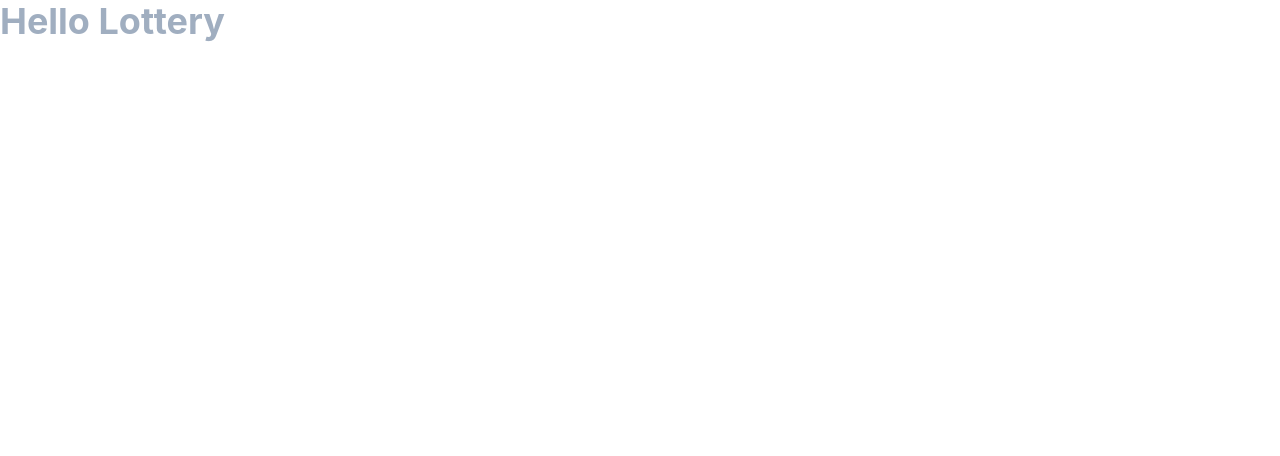
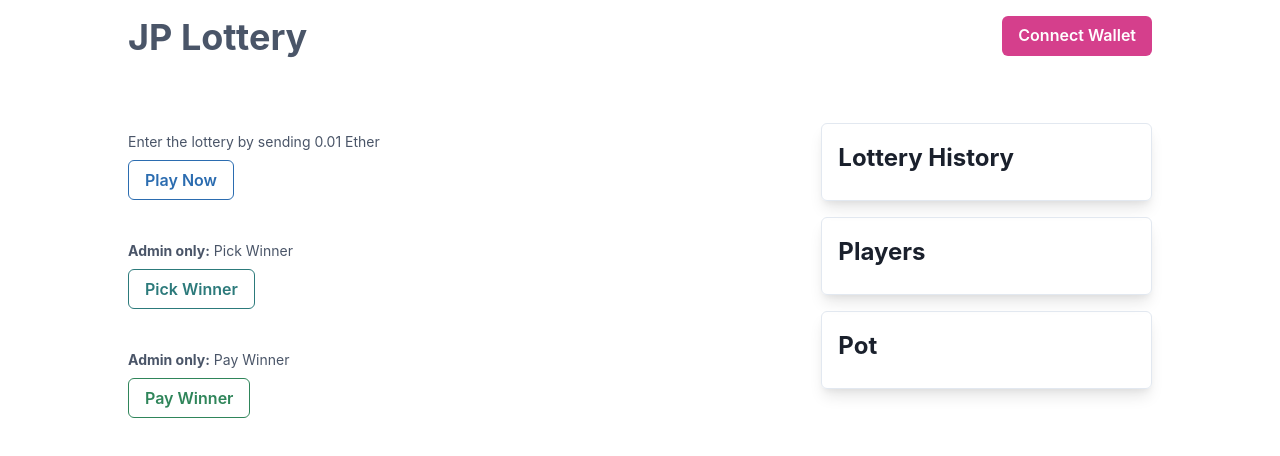
Before and after one commit to Tomosuke0930/JP_Lottery, a Next.js app in the folder lottery-frontend/: page / in a window 1280 px wide. Shown: the top 456 px of the page. Built offline with nearby package versions, Linux system fonts and the light colour scheme.

Commit message:
add-markup

```diff
--- /dev/null
+++ b/lottery-frontend/layout/Layout.tsx
@@ -0,0 +1,17 @@
+import { Box, Container, ContainerProps } from '@chakra-ui/react'
+import { ReactNode, VFC } from 'react'
+
+type Props = ContainerProps & {
+  children: ReactNode
+}
+
+export const Layout: VFC<Props> = ({ children, maxW = '6xl' }) => {
+  return (
+    <>
+      <Container maxW={maxW} px='16' py='4'>
+        {children}
+        <Box h='16' />
+      </Container>
+    </>
+  )
+}
--- a/lottery-frontend/layout/index.ts
+++ b/lottery-frontend/layout/index.ts
@@ -1 +1,2 @@
-export * from "./theme";
+export * from './theme'
+export * from './Layout'
--- a/lottery-frontend/package.json
+++ b/lottery-frontend/package.json
@@ -19,8 +19,8 @@
   },
   "devDependencies": {
     "@types/node": "17.0.25",
-    "@types/react": "18.0.6",
-    "@types/react-dom": "18.0.2",
+    "@types/react": "^16.9.9",
+    "@types/react-dom": "^16.9.9",
     "eslint": "8.13.0",
     "eslint-config-next": "12.1.5",
     "typescript": "4.6.3"
--- a/lottery-frontend/pages/index.tsx
+++ b/lottery-frontend/pages/index.tsx
@@ -1,14 +1,102 @@
-import { Heading } from '@chakra-ui/react'
+import {
+  Box,
+  Button,
+  Flex,
+  Grid,
+  GridItem,
+  Heading,
+  Spacer,
+  Text,
+} from '@chakra-ui/react'
 import type { NextPage } from 'next'
-import Head from 'next/head'
-import Image from 'next/image'
-import styles from '../styles/Home.module.css'
+import { Layout } from '../layout'
 
 const Home: NextPage = () => {
   return (
-    <div>
-      <Heading color='base.light'>Hello Lottery</Heading>
-    </div>
+    <Layout>
+      <Flex>
+        <Heading color='base.dark'>JP Lottery</Heading>
+        <Spacer />
+        <Button
+          colorScheme='pink'
+          // onClick={connectWalletHandler}
+        >
+          Connect Wallet
+        </Button>
+      </Flex>
+      <Grid h='200px' templateColumns='repeat(3, 1fr)' gap={4} py={12}>
+        <GridItem colSpan={2}>
+          <Box py={4}>
+            <Text fontSize='sm' color='base.dark' py={2}>
+              Enter the lottery by sending 0.01 Ether
+            </Text>
+            <Button colorScheme='blue' variant='outline'>
+              Play Now
+            </Button>
+          </Box>
+          <Box py={4}>
+            <Text fontSize='sm' color='base.dark' py={2}>
+              <b> Admin only:</b> Pick Winner
+            </Text>
+            <Button colorScheme='teal' variant='outline'>
+              Pick Winner
+            </Button>
+          </Box>
+          <Box py={4}>
+            <Text fontSize='sm' color='base.dark' py={2}>
+              <b> Admin only:</b> Pay Winner
+            </Text>
+            <Button colorScheme='green' variant='outline'>
+              Pay Winner
+            </Button>
+          </Box>
+        </GridItem>
+        <GridItem colSpan={1}>
+          <Box
+            borderWidth='1px'
+            borderRadius='md'
+            overflow='hidden'
+            my={4}
+            pt={4}
+            px={4}
+            pb={6}
+            boxShadow='lg'
+          >
+            <Text fontSize='2xl' fontWeight='bold'>
+              Lottery History
+            </Text>
+          </Box>
+          <Box
+            borderWidth='1px'
+            borderRadius='md'
+            overflow='hidden'
+            my={4}
+            pt={4}
+            px={4}
+            pb={6}
+            boxShadow='lg'
+          >
+            <Text fontSize='2xl' fontWeight='bold'>
+              Players
+            </Text>
+          </Box>
+          <Box
+            borderWidth='1px'
+            borderRadius='md'
+            overflow='hidden'
+            my={4}
+            pt={4}
+            px={4}
+            pb={6}
+            boxShadow='lg'
+          >
+            <Text fontSize='2xl' fontWeight='bold'>
+              Pot
+            </Text>
+          </Box>
+        </GridItem>
+      </Grid>
+    </Layout>
   )
 }
 
```
Also changed, not shown: 1 other file (tests, documents, lock files or other folders).
